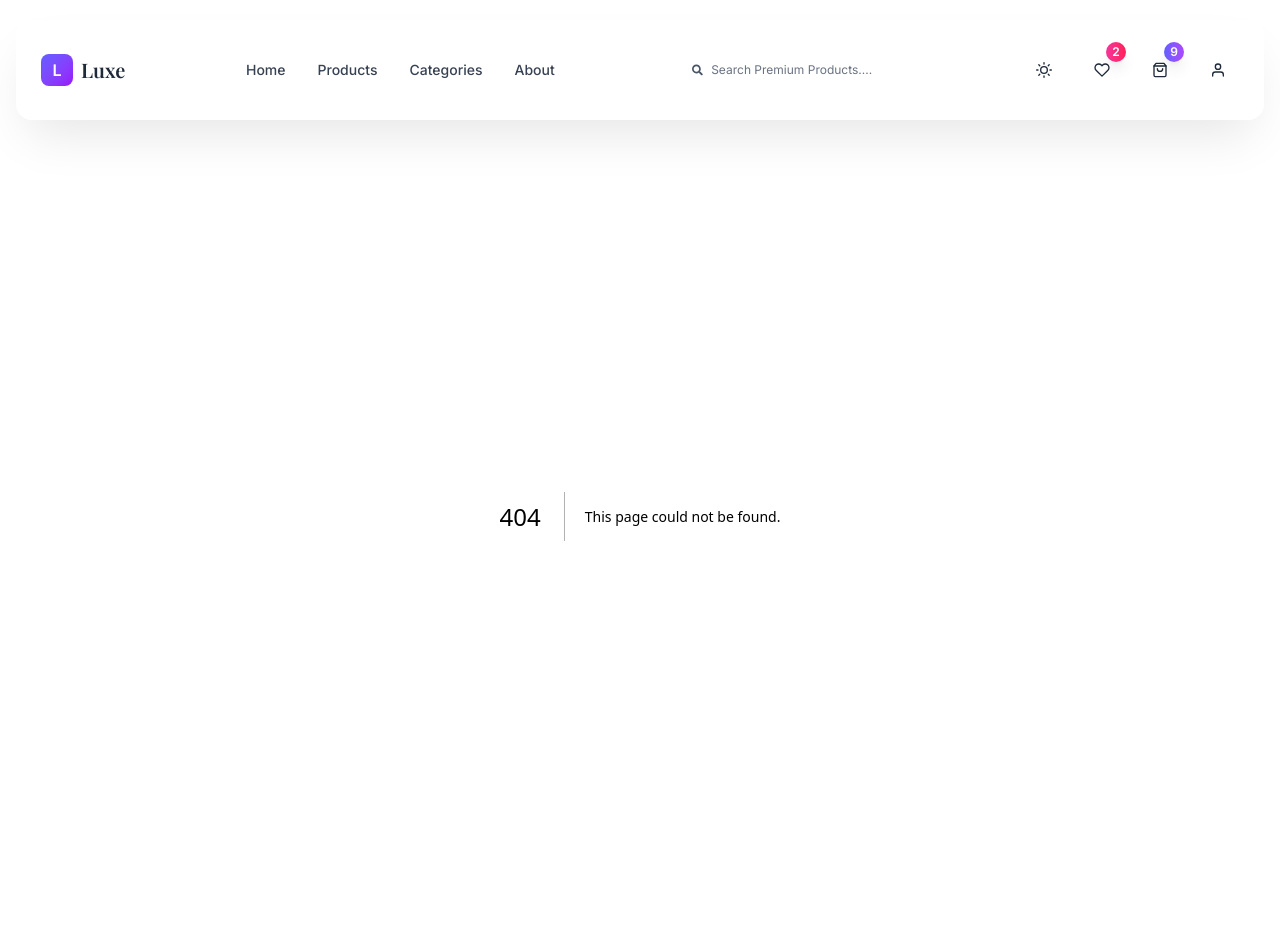
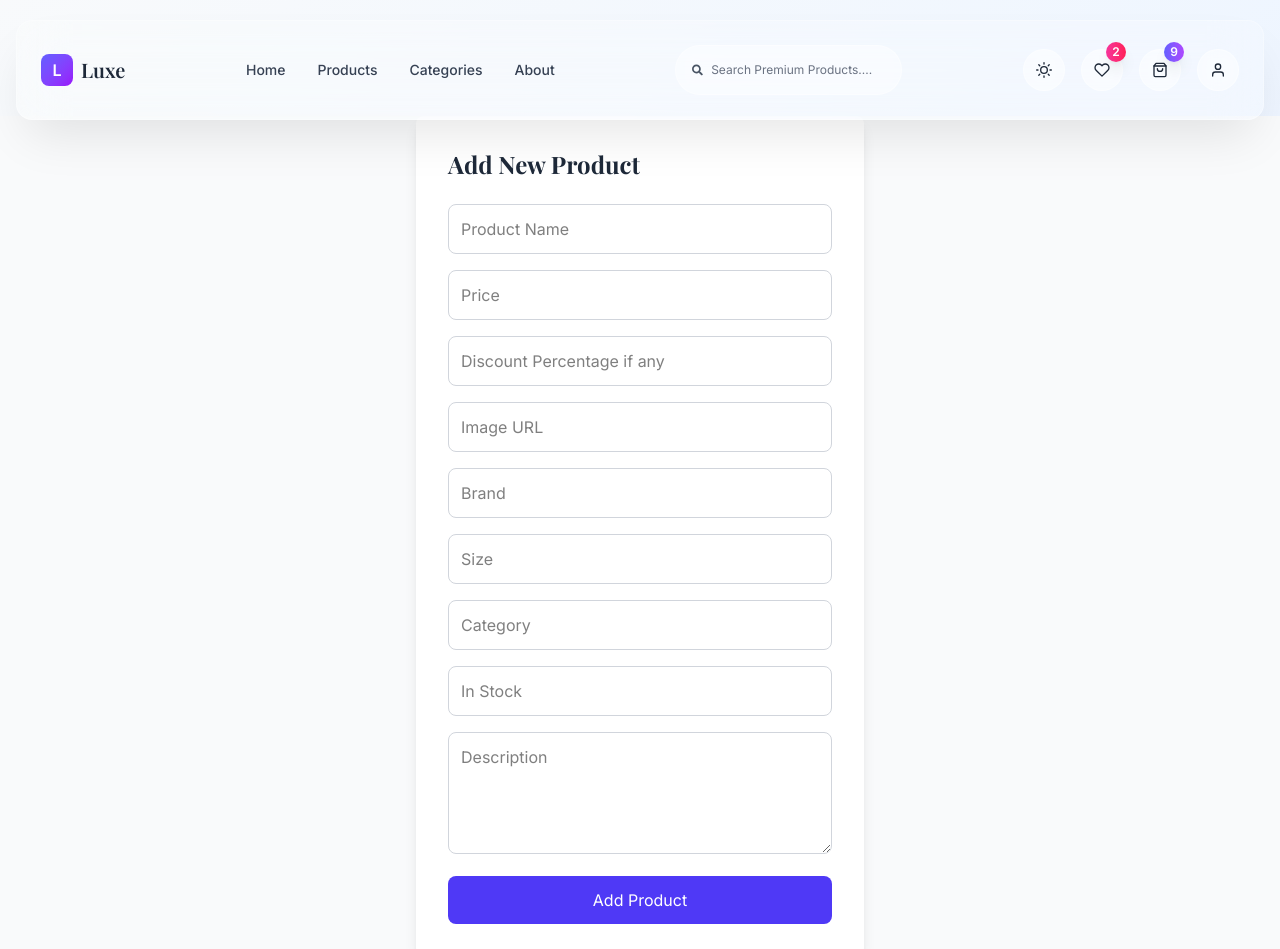
Before and after one commit to yasirakhlaque/next-ecom, a Next.js app: page /admin/addProduct in a window 1280 px wide. Before the commit this address had no page. Shown: the top 949 px of the page. Before the commit the page ends 916 px from the top, so only its background shows below. Built offline with nearby package versions, Linux system fonts and the light colour scheme; a web font is replaced by a local one.

Commit message:
Added add product route for admin

```diff
--- /dev/null
+++ b/src/app/(dashboard)/admin/addProduct/page.tsx
@@ -0,0 +1,174 @@
+'use client';
+
+import { useState } from 'react';
+
+export default function AddProductForm() {
+    const [formData, setFormData] = useState({
+        name: '',
+        description: '',
+        price: '',
+        image: '',
+        category: '',
+        stock: '',
+        brand: '',
+        discount: '',
+        size: ''
+    });
+
+    const [isLoading, setIsLoading] = useState(false);
+
+    const handleChange = (e: React.ChangeEvent<HTMLInputElement | HTMLTextAreaElement>) => {
+        setFormData({
+            ...formData,
+            [e.target.name]: e.target.value
+        });
+    };
+
+    const handleSubmit = async (e: React.FormEvent) => {
+        e.preventDefault();
+        setIsLoading(true);
+
+        try {
+            const response = await fetch('/api/products', {
+                method: 'POST',
+                headers: {
+                    'Content-Type': 'application/json',
+                },
+                body: JSON.stringify({
+                    name: formData.name,
+                    description: formData.description,
+                    price: parseFloat(formData.price),
+                    image: formData.image,
+                    category: formData.category,
+                    stock: parseInt(formData.stock),
+                    brand: formData.brand,
+                    discount: formData.discount ? parseInt(formData.discount) : null,
+                    size: formData.size
+                }),
+            });
+
+            if (response.ok) {
+                alert('Product added successfully!');
+                setFormData({
+                    name: '',
+                    description: '',
+                    price: '',
+                    image: '',
+                    category: '',
+                    stock: '',
+                    brand: '',
+                    discount: '',
+                    size: ''
+                });
+            } else {
+                const error = await response.json();
+                alert(`Error: ${error.error}`);
+            }
+        } catch (error) {
+            alert('Network error occurred');
+        } finally {
+            setIsLoading(false);
+        }
+    };
+
+    return (
+        <div className="min-h-screen flex items-center justify-center bg-gray-50">
+            <div className="bg-white p-8 rounded-lg shadow-lg w-full max-w-md">
+                <h1 className="text-2xl font-bold mb-6 text-gray-800" style={{ fontFamily: 'var(--font-playfair)' }}>Add New Product</h1>
+                <form onSubmit={handleSubmit} className="space-y-4">
+                    <input
+                        type="text"
+                        name="name"
+                        value={formData.name}
+                        onChange={handleChange}
+                        placeholder="Product Name"
+                        required
+                        className="w-full p-3 border border-gray-300 rounded-lg focus:outline-none focus:ring-2 focus:ring-indigo-500"
+                    />
+                    <input
+                        type="number"
+                        name="price"
+                        value={formData.price}
+                        onChange={handleChange}
+                        placeholder="Price"
+                        step="0.01"
+                        required
+                        className="w-full p-3 border border-gray-300 rounded-lg focus:outline-none focus:ring-2 focus:ring-indigo-500"
+                    />
+                    <input
+                        type="number"
+                        name="discount"
+                        value={formData.discount}
+                        onChange={handleChange}
+                        placeholder="Discount Percentage if any"
+                        min="0"
+                        max="100"
+                        className="w-full p-3 border border-gray-300 rounded-lg focus:outline-none focus:ring-2 focus:ring-indigo-500"
+                    />
+                    <input
+                        type="url"
+                        name="image"
+                        value={formData.image}
+                        onChange={handleChange}
+                        placeholder="Image URL"
+                        required
+                        className="w-full p-3 border border-gray-300 rounded-lg focus:outline-none focus:ring-2 focus:ring-indigo-500"
+                    />
+                    <input
+                        type="text"
+                        name="brand"
+                        value={formData.brand}
+                        onChange={handleChange}
+                        placeholder="Brand"
+                        required
+                        className="w-full p-3 border border-gray-300 rounded-lg focus:outline-none focus:ring-2 focus:ring-indigo-500"
+                    />
+                    <input
+                        type="text"
+                        name="size"
+                        value={formData.size}
+                        onChange={handleChange}
+                        placeholder="Size"
+                        required
+                        className="w-full p-3 border border-gray-300 rounded-lg focus:outline-none focus:ring-2 focus:ring-indigo-500"
+                    />
+                    <input
+                        type="text"
+                        name="category"
+                        value={formData.category}
+                        onChange={handleChange}
+                        placeholder="Category"
+                        required
+                        className="w-full p-3 border border-gray-300 rounded-lg focus:outline-none focus:ring-2 focus:ring-indigo-500"
+                    />
+                    <input
+                        type="number"
+                        name="stock"
+                        value={formData.stock}
+                        onChange={handleChange}
+                        placeholder="In Stock"
+                        min="0"
+                        required
+                        className="w-full p-3 border border-gray-300 rounded-lg focus:outline-none focus:ring-2 focus:ring-indigo-500"
+                    />
+                    <textarea
+                        name="description"
+                        value={formData.description}
+                        onChange={handleChange}
+                        placeholder="Description"
+                        required
+                        rows={4}
+                        className="w-full p-3 border border-gray-300 rounded-lg focus:outline-none focus:ring-2 focus:ring-indigo-500"
+                    />
+                    <button
+                        type="submit"
+                        disabled={isLoading}
+                        className="w-full bg-indigo-600 text-white py-3 rounded-lg hover:bg-indigo-700 transition-colors duration-300 disabled:opacity-50"
+                    >
+                        {isLoading ? 'Adding Product...' : 'Add Product'}
+                    </button>
+                </form>
+            </div>
+        </div>
+    );
+}
--- /dev/null
+++ b/src/app/api/products/route.ts
@@ -0,0 +1,45 @@
+import { db } from "@/lib/db";
+import { NextRequest, NextResponse } from "next/server";
+
+export async function GET(req: NextRequest) {
+    try {
+        const products = await db.product.findMany({
+            include: { tags: true },
+        });
+
+        return NextResponse.json(products, { status: 200 });
+    } catch (error) {
+        return NextResponse.json({ error: "Failed to fetch products" }, { status: 500 });
+    }
+}
+
+export async function POST(req: NextRequest) {
+    try {
+        const body = await req.json();
+        const { name, description, price, image, category, stock, brand, discount, size } = body;
+
+        // Validation
+        if (!name || !description || !price || !image || !category || stock === undefined || !brand || !size) {
+            return NextResponse.json({ error: "Missing required fields" }, { status: 400 });
+        }
+
+        const product = await db.product.create({
+            data: {
+                name,
+                description,
+                price: parseFloat(price),
+                size,
+                image,
+                category,
+                stock: parseInt(stock),
+                brand,
+                discount: discount ? parseInt(discount) : null
+            }
+        });
+
+        return NextResponse.json(product, { status: 201 });
+    } catch (error) {
+        console.error('Product creation error:', error);
+        return NextResponse.json({ error: "Product creation failed" }, { status: 500 });
+    }
+}
```
